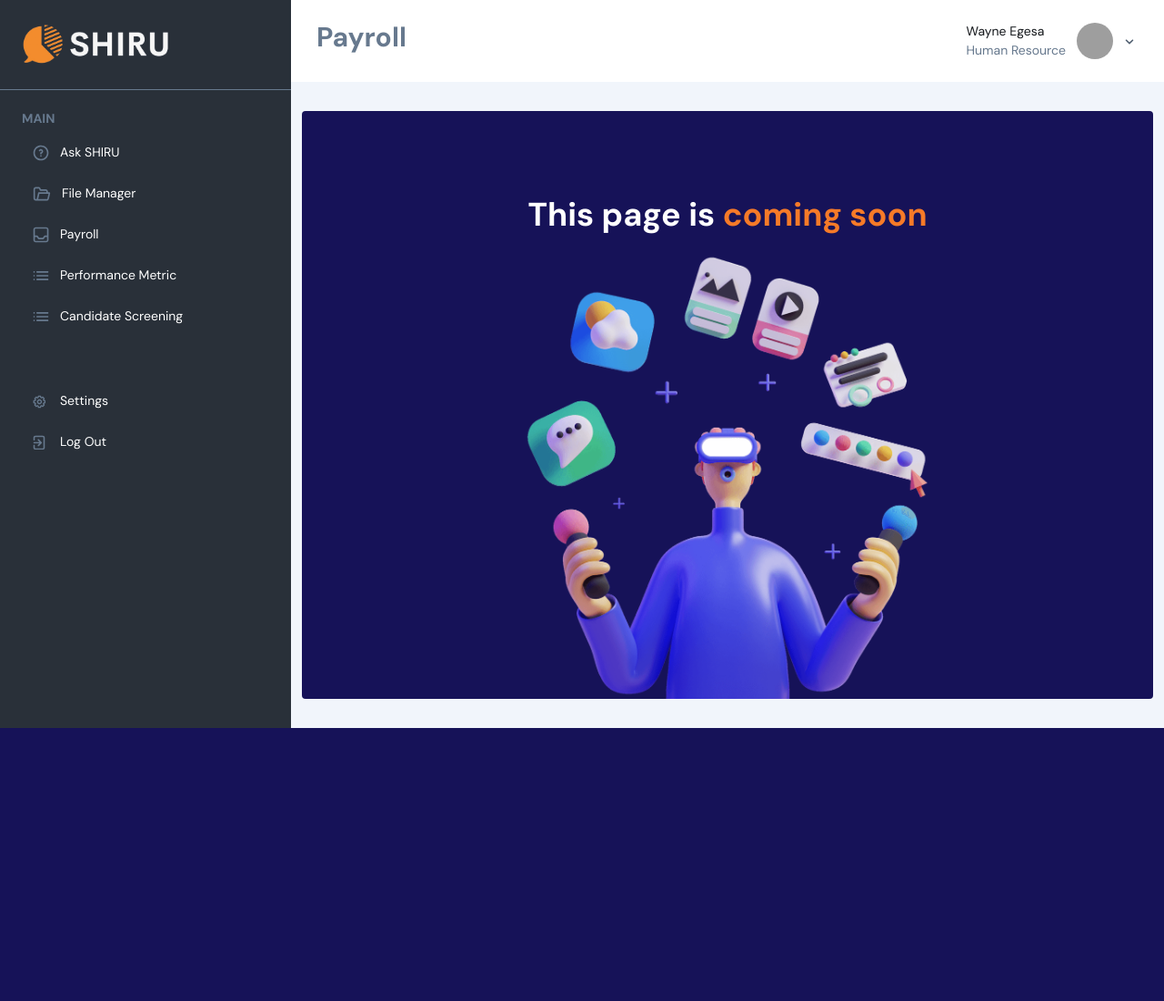
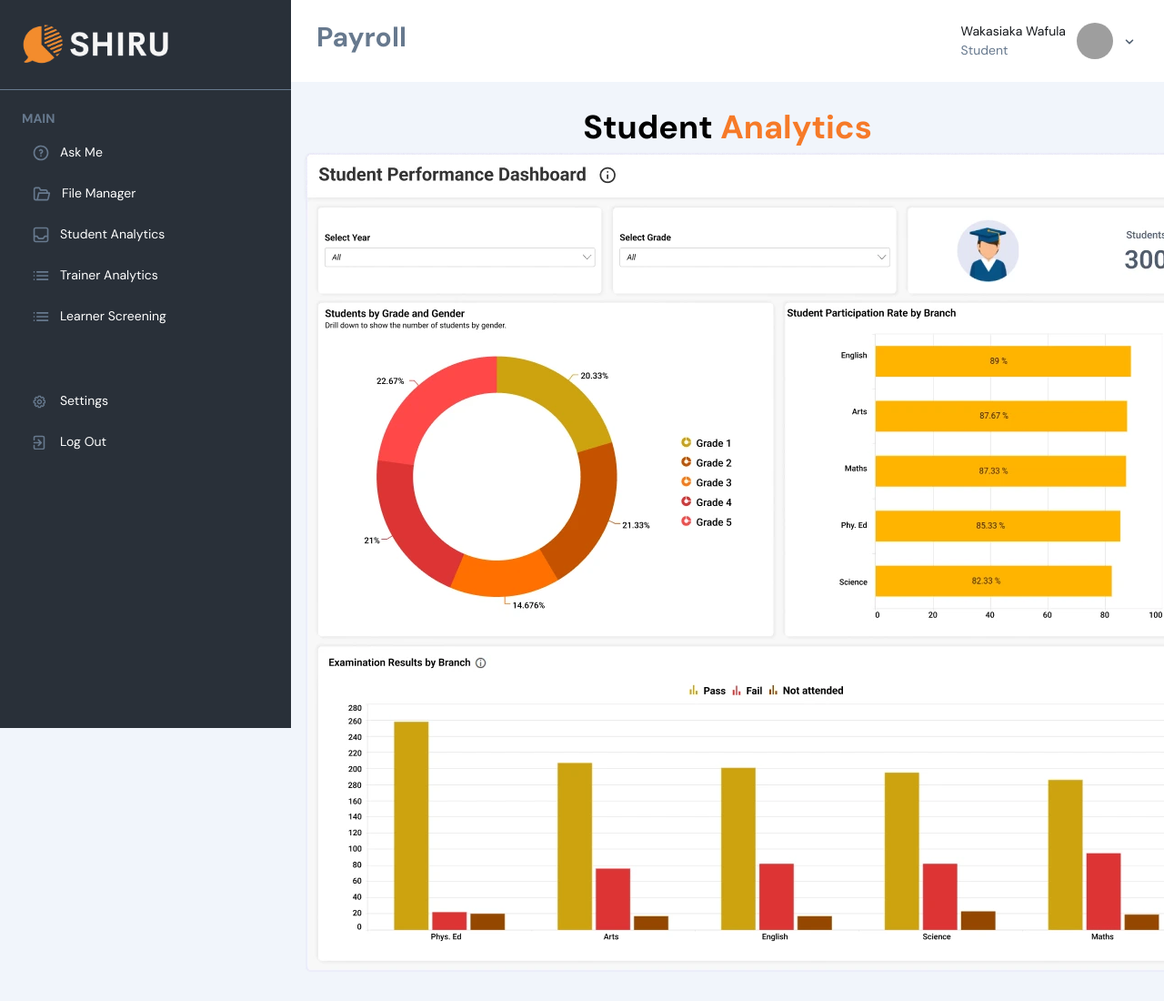
Before and after one commit to SKE9TA/SA-chatbot, a Django app: page /payroll/ in a window 1280 px wide; the page is wider, and only the part inside the window is pictured. Shown: that part at 91% size. Before the commit the page ends 800 px from the top of that part, so only its background shows below. Run offline with Django 5.2, Linux system fonts and the light colour scheme; some libraries are stand-ins or nearby versions; grey boxes are pictures that could not be loaded.

Commit message:
clone-last

```diff
--- a/templates/base/side_nav.html
+++ b/templates/base/side_nav.html
@@ -52,7 +52,7 @@
                   ></path>
                 </svg>
               </span>
-              <span class="small">Ask SHIRU</span>
+              <span class="small">Ask Me</span>
             </a>
           </li>
           <li class="nav-item nav-pills">
@@ -96,7 +96,7 @@
                   ></path>
                 </svg>
               </span>
-              <span class="small">Payroll</span>
+              <span class="small">Student Analytics</span>
             </a>
           </li>
           <li class="nav-item nav-pills">
@@ -118,7 +118,7 @@
                   ></path>
                 </svg>
               </span>
-              <span class="small">Performance Metric</span>
+              <span class="small">Trainer Analytics</span>
             </a>
           </li>
           <li class="nav-item nav-pills">
@@ -140,7 +140,7 @@
                   ></path>
                 </svg>
               </span>
-              <span class="small">Candidate Screening</span>
+              <span class="small">Learner Screening</span>
             </a>
           </li>
         </ul>
--- a/templates/base/top_nav.html
+++ b/templates/base/top_nav.html
@@ -33,8 +33,8 @@
           <div class = "ms-auto d-inline-flex">
             <div class="p-0 fw-normal d-flex align-items-center">
               <div class="me-3">
-                <p class="mb-0 small">Wayne Egesa</p>
-                <p class="mb-0 small text-secondary">Human Resource</p>
+                <p class="mb-0 small">Wakasiaka Wafula</p>
+                <p class="mb-0 small text-secondary">Student</p>
               </div>
               <div class="me-2">
                 <img class="img-fluid rounded-circle" style="width: 40px; height: 40px; object-fit: cover;" src="https://images.unsplash.com/photo-1568602471122-7832951cc4c5?ixlib=rb-1.2.1&amp;ixid=MnwxMjA3fDB8MHxwaG90by1wYWdlfHx8fGVufDB8fHx8&amp;auto=format&amp;crop=faces&amp;fit=crop&amp;h=128&amp;w=128" alt="">
--- a/templates/payroll.html
+++ b/templates/payroll.html
@@ -10,13 +10,13 @@
       {% include 'base/top_nav.html' %}
     </section>
     <section class="py-8"><div class="container">
-        <div class="pt-16 pt-md-24 px-8 px-sm-12 px-md-24 text-center bg-primary-dark rounded">
+        <div class="text-center rounded">
           <h2 class="mb-2">
-            <span class="text-white" contenteditable="false">This page is</span>
-            <span class="text-warning" contenteditable="true">coming soon</span>
+            <span class="text-black" contenteditable="false">Student </span>
+            <span class="text-warning" contenteditable="true">Analytics</span>
           </h2>
-          <div class="mw-md mx-auto">
-            <img class="img-fluid" src="{% static "artemis-assets/images/saly.png" %}" alt=""></div>
+          <div class="mx-auto">
+            <img class="image-fluid" src="{% static "artemis-assets/images/student.webp" %}" alt=""></div>
         </div>
       </div>
     </section>
```
Also changed, not shown: templates/performance.html (+5 -5 lines), static/artemis-assets/images/schoolytics-1.webp (added), static/artemis-assets/images/student.webp (added), 1 other file.
